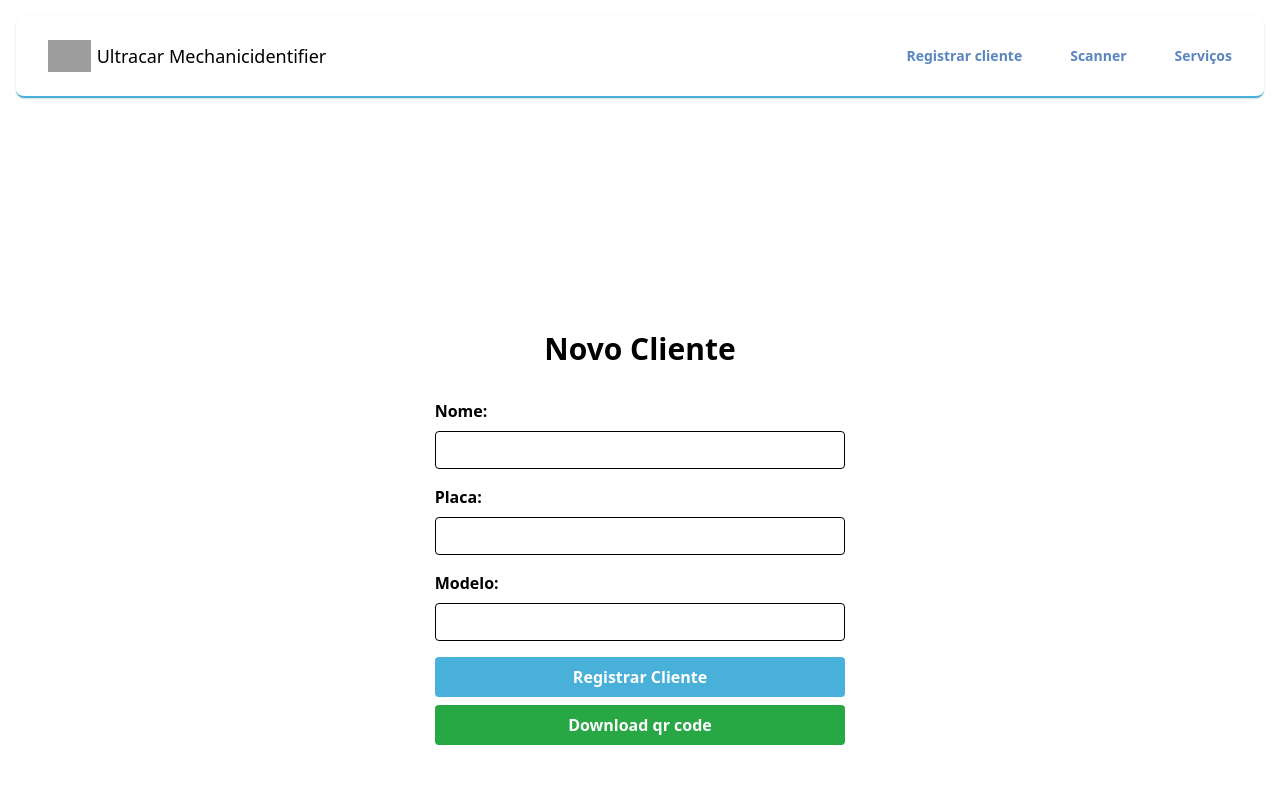
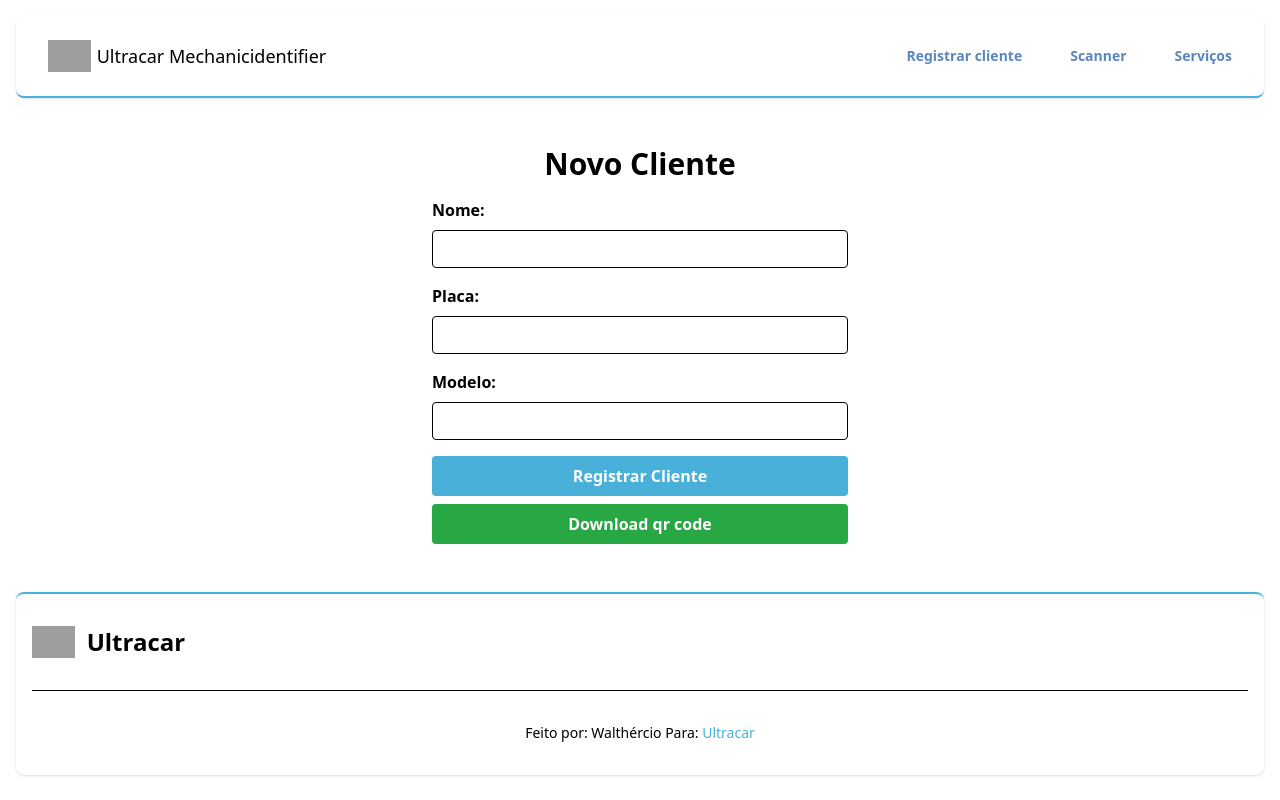
Before and after one commit to tercioab/Ultracar-, a React (Create React App) app in the folder ultracar/: page /register-client in a window 1280 px wide. Shown: the top 800 px of the page. Built offline with nearby package versions, Linux system fonts and the light colour scheme; grey boxes are pictures that could not be loaded.

Commit message:
style: change style on registerclient

```diff
--- a/ultracar/src/pages/RegisterClient.js
+++ b/ultracar/src/pages/RegisterClient.js
@@ -41,9 +41,9 @@ export default function RegisterClient() {
 	};
 
 	return (
-		<div className='bg-white p-6 rounded-lg shadow-lg'>
-			<div className='flex flex-col items-center justify-center min-h-screen'>
-				<h1 className='text-3xl font-bold mb-8'>Novo Cliente</h1>
+		<div className='container mx-auto px-4 py-8'>
+		<div className='flex flex-col items-center justify-center'>
+		  <h1 className='text-3xl font-bold mb-4'>Novo Cliente</h1>
 		  <div className='w-full md:w-1/2 lg:w-1/3'>
 			<form onSubmit={handleFormSubmit}>
 			  <div className='mb-4'>
@@ -104,7 +104,7 @@ export default function RegisterClient() {
 		  </div>
 		  {qrCodeData && (
 			<div className='mt-8 w-full md:w-1/2 lg:w-1/3'>
-						<div ref={qrCodeRef}>
+			  <div ref={qrCodeRef} className='flex justify-center'>
 				<QRCode value={qrCodeData} size={256} id='qr-code' />
 			  </div>
 			</div>
```
Lines whose indentation alone changed are shown as unchanged.
